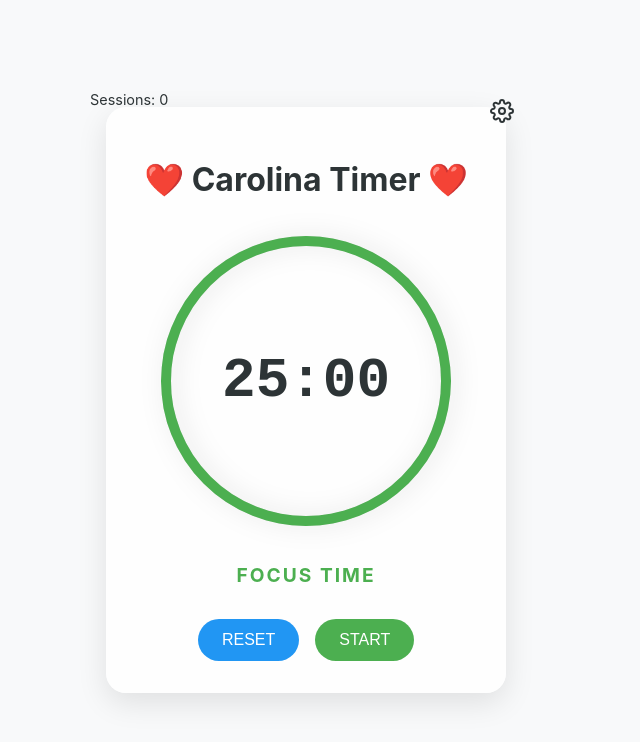
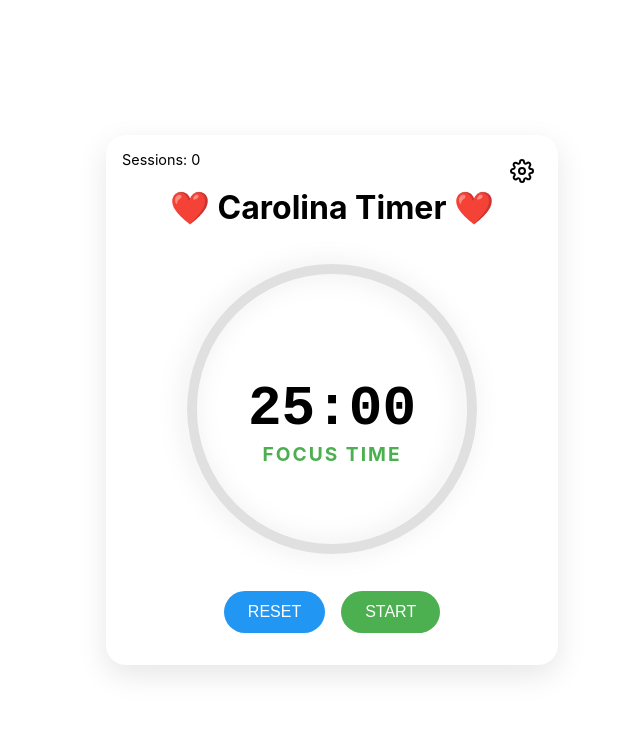
Before and after one commit to Alexandregil007/pomodoro-timer, a React (Create React App) app: page / in a window 1280 px wide. Shown: the top 742 px of the page, without its empty margins (340-980 px from the left). Built offline with nearby package versions, Linux system fonts and the light colour scheme; no server answers.

Commit message:
Update: *(WORKING)* Full App  Reconstruction (Theme Colors + Slider Options + Bugs)

```diff
--- a/src/components/Controls.jsx
+++ b/src/components/Controls.jsx
@@ -2,29 +2,22 @@ import React from 'react';
 import { useTimer } from '../contexts/TimerContext';
 
 const Controls = () => {
-  const { isRunning, setIsRunning, handleReset, theme } = useTimer();
-
-  const themeColors = {
-    light: { start: '#4CAF50', pause: '#FF5722', reset: '#2196F3' },
-    dark: { start: '#9C27B0', pause: '#FF7043', reset: '#BB86FC' },
-    pink: { start: '#FF69B4', pause: '#FF4500', reset: '#FF1493' },
-    ocean: { start: '#20B2AA', pause: '#00BFFF', reset: '#1E90FF' }
-  };
+  const { isRunning, setIsRunning, handleReset, theme, themes } = useTimer();
 
   return (
     <div className="controls-container">
       <button
-        className="control-btn reset-btn"
+        className="control-btn reset"
         onClick={handleReset}
-        style={{ backgroundColor: themeColors[theme].reset }}
+        style={{ backgroundColor: themes[theme].button }}
       >
         RESET
       </button>
       <button
-        className={`control-btn ${isRunning ? 'pause-btn' : 'start-btn'}`}
+        className={`control-btn ${isRunning ? 'pause' : 'start'}`}
         onClick={() => setIsRunning(!isRunning)}
         style={{
-          backgroundColor: isRunning ? themeColors[theme].pause : themeColors[theme].start
+          backgroundColor: isRunning ? themes[theme].pause : themes[theme].focus
         }}
       >
         {isRunning ? 'PAUSE' : 'START'}
--- a/src/components/ProgressCircle.jsx
+++ b/src/components/ProgressCircle.jsx
@@ -5,7 +5,7 @@ import styled from 'styled-components';
 const Circle = styled.svg`
   width: 300px;
   height: 300px;
-  transform: rotate(-90deg);
+  transform: rotate(90deg); // Changed rotation
   margin: 0 auto;
   filter: drop-shadow(0 4px 12px rgba(0,0,0,0.1));
 `;
@@ -19,22 +19,29 @@ const TimeDisplay = styled.div`
   font-weight: bold;
   font-family: 'Courier New', monospace;
   color: ${({ theme }) => theme.text};
+  text-align: center;
+  width: 100%;
+`;
+
+const PhaseIndicator = styled.div`
+  position: absolute;
+  top: 65%;
+  left: 50%;
+  transform: translate(-50%, -50%);
+  font-size: 1.2rem;
+  text-transform: uppercase;
+  letter-spacing: 2px;
+  font-weight: bold;
+  color: ${({ theme, phase }) => (phase === 'focus' ? theme.focus : theme.pause)};
 `;
 
 const ProgressCircle = () => {
-  const { timeLeft, currentIntervalIndex, intervals, phase, theme } = useTimer();
+  const { timeLeft, currentIntervalIndex, intervals, phase, theme, themes } = useTimer();
   const radius = 140;
   const circumference = 2 * Math.PI * radius;
   const currentDuration = intervals[currentIntervalIndex]?.duration || 1500;
-  const progress = timeLeft / currentDuration;
+  const progress = 1 - (timeLeft / currentDuration);
   const offset = circumference * (1 - progress);
-
-  const themeColors = {
-    light: { focus: '#4CAF50', pause: '#FF5722', background: '#E0E0E0', text: '#2d3436' },
-    dark: { focus: '#9C27B0', pause: '#FF7043', background: '#444', text: '#fff' },
-    pink: { focus: '#FF69B4', pause: '#FF4500', background: '#FFB6C1', text: '#ff69b4' },
-    ocean: { focus: '#20B2AA', pause: '#00BFFF', background: '#AFEEEE', text: '#00b4d8' }
-  };
 
   const formatTime = (seconds) => {
     const mins = Math.floor(seconds / 60).toString().padStart(2, '0');
@@ -49,7 +56,7 @@ const ProgressCircle = () => {
           cx="150"
           cy="150"
           r={radius}
-          stroke={themeColors[theme].background}
+          stroke={themes[theme].circleBg}
           strokeWidth="10"
           fill="transparent"
         />
@@ -57,7 +64,7 @@ const ProgressCircle = () => {
           cx="150"
           cy="150"
           r={radius}
-          stroke={themeColors[theme][phase]}
+          stroke={themes[theme][phase]}
           strokeWidth="10"
           fill="transparent"
           strokeDasharray={`${circumference}`}
@@ -65,9 +72,12 @@ const ProgressCircle = () => {
           strokeLinecap="round"
         />
       </Circle>
-      <TimeDisplay theme={themeColors[theme]}>
+      <TimeDisplay theme={themes[theme]}>
         {formatTime(timeLeft)}
       </TimeDisplay>
+      <PhaseIndicator theme={themes[theme]} phase={phase}>
+        {phase.toUpperCase()} TIME
+      </PhaseIndicator>
     </div>
   );
 };
--- a/src/components/Settings.jsx
+++ b/src/components/Settings.jsx
@@ -1,12 +1,13 @@
 import React, { useState } from 'react';
 import { useTimer } from '../contexts/TimerContext';
 import { v4 as uuidv4 } from 'uuid';
-import { FiTrash2 } from 'react-icons/fi';
+import { FiTrash2, FiX } from 'react-icons/fi';
 
 const Settings = ({ onClose }) => {
   const {
     theme,
     setTheme,
+    themes,
     soundsEnabled,
     setSoundsEnabled,
     vibrationEnabled,
@@ -29,33 +30,40 @@ const Settings = ({ onClose }) => {
     }
   };
 
-  const themeColors = {
-    light: { background: '#f8f9fa', text: '#2d3436' },
-    dark: { background: '#444', text: '#ffffff' },
-    pink: { background: '#fff0f5', text: '#ff69b4' },
-    ocean: { background: '#f0f8ff', text: '#00b4d8' }
-  };
-
   return (
     <div className="settings-overlay">
-      <div className="settings-panel">
+      <div className="settings-panel" style={{ backgroundColor: themes[theme].background, color: themes[theme].text }}>
         <div className="settings-header">
           <h2>Advanced Settings</h2>
-          <button className="close-btn" onClick={onClose}>×</button>
+          <button
+            className="close-btn"
+            onClick={onClose}
+            style={{
+              color: '#000',
+              backgroundColor: '#FFF',
+              borderRadius: '50%',
+              padding: '0.5rem',
+              border: 'none',
+              cursor: 'pointer'
+            }}
+          >
+            <FiX size={24} color="#000" />
+          </button>
         </div>
 
+        {/* Appearance */}
         <div className="settings-group">
           <h3>Appearance</h3>
           <div className="theme-options">
-            {['light', 'dark', 'pink', 'ocean'].map((t) => (
+            {Object.keys(themes).map((t) => (
               <button
                 key={t}
                 className={`theme-btn ${theme === t ? 'active' : ''}`}
                 onClick={() => setTheme(t)}
                 style={{
-                  backgroundColor: themeColors[t].background,
-                  color: themeColors[t].text,
-                  borderColor: theme === t ? '#4CAF50' : 'transparent'
+                  backgroundColor: themes[t].background,
+                  color: themes[t].text,
+                  borderColor: theme === t ? themes[t].button : 'transparent'
                 }}
               >
                 {t.charAt(0).toUpperCase() + t.slice(1)}
@@ -64,6 +72,42 @@ const Settings = ({ onClose }) => {
           </div>
         </div>
 
+        {/* Timer Options */}
+        <div className="settings-group">
+          <h3>Timer Options</h3>
+          <div className="option-list">
+            <label className="switch">
+              <input
+                type="checkbox"
+                checked={infiniteLoop}
+                onChange={(e) => setInfiniteLoop(e.target.checked)}
+              />
+              <span className="slider"></span>
+              Infinite Loop
+            </label>
+            <label className="switch">
+              <input
+                type="checkbox"
+                checked={soundsEnabled}
+                onChange={(e) => setSoundsEnabled(e.target.checked)}
+              />
+              <span className="slider"></span>
+              Enable Sounds
+            </label>
+            <label className="switch">
+              <input
+                type="checkbox"
+                checked={vibrationEnabled}
+                onChange={(e) => setVibrationEnabled(e.target.checked)}
+              />
+              <span className="slider"></span>
+              Enable Vibration
+              <span className="vibration-note">(smartphones only)</span>
+            </label>
+          </div>
+        </div>
+
+        {/* Timer Intervals */}
         <div className="settings-group">
           <h3>Timer Intervals</h3>
           <div className="interval-container">
@@ -77,6 +121,7 @@ const Settings = ({ onClose }) => {
                       newIntervals[index].type = interval.type === 'focus' ? 'pause' : 'focus';
                       setIntervals(newIntervals);
                     }}
+                    style={{ backgroundColor: themes[theme].button }}
                   >
                     {interval.type.charAt(0).toUpperCase() + interval.type.slice(1)}
                   </button>
@@ -89,13 +134,18 @@ const Settings = ({ onClose }) => {
                       setIntervals(newIntervals);
                     }}
                     min="1"
+                    style={{
+                      color: themes[theme].text === '#FFF' ? '#000' : themes[theme].text,
+                      borderColor: themes[theme].text
+                    }}
                   />
                 </div>
                 <button
                   className="delete-btn"
                   onClick={() => setIntervals(intervals.filter((_, i) => i !== index))}
+                  style={{ background: 'none', border: 'none', padding: 0 }}
                 >
-                  <FiTrash2 className="trash-icon" />
+                  <FiTrash2 size={20} color="#ff4444" />
                 </button>
               </div>
             ))}
@@ -107,6 +157,7 @@ const Settings = ({ onClose }) => {
                 ...prev,
                 type: prev.type === 'focus' ? 'pause' : 'focus'
               }))}
+              style={{ backgroundColor: themes[theme].button }}
             >
               {newInterval.type.charAt(0).toUpperCase() + newInterval.type.slice(1)}
             </button>
@@ -115,45 +166,18 @@ const Settings = ({ onClose }) => {
               value={newInterval.duration}
               onChange={(e) => setNewInterval({ ...newInterval, duration: e.target.value })}
               min="1"
+              style={{
+                color: themes[theme].text === '#FFF' ? '#000' : themes[theme].text,
+                borderColor: themes[theme].text
+              }}
             />
-            <button className="add-btn" onClick={handleAddInterval}>
+            <button className="add-btn" onClick={handleAddInterval} style={{ backgroundColor: themes[theme].button }}>
               Add Interval
             </button>
           </div>
         </div>
 
-        <div className="settings-group">
-          <h3>Timer Options</h3>
-          <div className="option-list">
-            <label>
-              <input
-                type="checkbox"
-                checked={infiniteLoop}
-                onChange={(e) => setInfiniteLoop(e.target.checked)}
-              />
-              Infinite Loop
-            </label>
-            <label>
-              <input
-                type="checkbox"
-                checked={soundsEnabled}
-                onChange={(e) => setSoundsEnabled(e.target.checked)}
-              />
-              Enable Sounds
-            </label>
-            <label>
-              <input
-                type="checkbox"
-                checked={vibrationEnabled}
-                onChange={(e) => setVibrationEnabled(e.target.checked)}
-              />
-              Enable Vibration
-              <span className="vibration-note">(smartphones only)</span>
-            </label>
-          </div>
-        </div>
-
-        <button className="save-button" onClick={onClose}>
+        <button className="save-button" onClick={onClose} style={{ backgroundColor: themes[theme].button }}>
           Save Settings
         </button>
       </div>
--- a/src/components/Timer.jsx
+++ b/src/components/Timer.jsx
@@ -5,29 +5,27 @@ import Controls from './Controls';
 import { FiSettings } from 'react-icons/fi';
 
 const Timer = ({ showSettings }) => {
-  const { sessionCount, phase } = useTimer();
+  const { sessionCount, theme, themes } = useTimer();
 
   return (
-    <div className="timer-container">
+    <div className="timer-container" style={{ backgroundColor: themes[theme].background }}>
       <button
         className="settings-button"
         onClick={showSettings}
+        style={{ color: themes[theme].text }}
       >
         <FiSettings />
       </button>
 
-      <div className="session-counter">
+      <div className="session-counter" style={{ color: themes[theme].text }}>
         <span>Sessions: {sessionCount}</span>
       </div>
 
-      <h1 className="app-title">❤️ Carolina Timer ❤️ </h1>
+      <h1 className="app-title" style={{ color: themes[theme].text }}>
+      ❤️ Carolina Timer ❤️
+      </h1>
 
       <ProgressCircle />
-
-      <div className={`phase-indicator ${phase}`}>
-        {phase.toUpperCase()} TIME
-      </div>
-
       <Controls />
     </div>
   );
--- a/src/contexts/TimerContext.js
+++ b/src/contexts/TimerContext.js
@@ -1,11 +1,4 @@
-import React, {
-  createContext,
-  useContext,
-  useState,
-  useEffect,
-  useRef,
-  useMemo // Added useMemo import
-} from 'react';
+import React, { createContext, useContext, useState, useEffect, useRef, useMemo } from 'react';
 import { v4 as uuidv4 } from 'uuid';
 import useSound from 'use-sound';
 import alertSound from '../assets/sounds/alert.mp3';
@@ -32,9 +25,43 @@ export const TimerProvider = ({ children }) => {
   const [sessionCount, setSessionCount] = useState(0);
   const [play] = useSound(alertSound);
   const progressRef = useRef(1);
+  const VIBRATION_PATTERN = useMemo(() => [500, 250, 500], []);
 
-  // Memoize vibration pattern
-  const VIBRATION_PATTERN = useMemo(() => [500, 250, 500], []);
+  const themes = {
+    light: {
+      background: '#FFF',
+      text: '#000',
+      button: '#2196F3',
+      focus: '#4CAF50', // Key color for start button
+      pause: '#FF5722',
+      circleBg: '#E0E0E0'
+    },
+    dark: {
+      background: '#121212',
+      text: '#FFF',
+      button: '#BB86FC',
+      focus: '#9C27B0',
+      pause: '#FF7043',
+      circleBg: '#2D2D2D'
+    },
+    pink: {
+      background: '#FFF0F5',
+      text: '#FF69B4',
+      button: '#FF1493',
+      focus: '#FF69B4',
+      pause: '#FF4500',
+      circleBg: '#FFB6C1'
+    },
+    ocean: {
+      background: '#F0FFFF',
+      text: '#4682B4',
+      button: '#1E90FF',
+      focus: '#20B2AA',
+      pause: '#00BFFF',
+      circleBg: '#AFEEEE'
+    }
+  };
+
 
   const safeSetIntervals = (newIntervals) => {
     if (newIntervals.length === 0) {
@@ -102,6 +129,7 @@ export const TimerProvider = ({ children }) => {
       timeLeft, setTimeLeft,
       phase, setPhase,
       theme, setTheme,
+      themes,
       soundsEnabled, setSoundsEnabled,
       vibrationEnabled, setVibrationEnabled,
       intervals, setIntervals: safeSetIntervals,
--- a/src/styles.css
+++ b/src/styles.css
@@ -10,17 +10,10 @@ body {
 }
 
 /* Theme Colors */
-body.light { background: #f8f9fa; color: #2d3436; }
-body.dark { background: #444; color: #ffffff; }
-body.pink { background: #fff0f5; color: #ff69b4; }
-body.ocean { background: #f0f8ff; color: #00b4d8; }
-
-.app-container {
-  width: 100%;
-  max-width: 400px;
-  padding: 2rem;
-  position: relative;
-}
+body.light { background: #FFF; color: #000; }
+body.dark { background: #121212; color: #FFF; }
+body.pink { background: #FFF0F5; color: #FF69B4; }
+body.ocean { background: #F0FFFF; color: #4682B4; }
 
 /* Timer Container */
 .timer-container {
@@ -28,7 +21,10 @@ body.ocean { background: #f0f8ff; color: #00b4d8; }
   padding: 2rem;
   border-radius: 20px;
   box-shadow: 0 10px 30px rgba(0,0,0,0.1);
-  background: rgba(255,255,255,0.9);
+  width: 100%;
+  max-width: 400px;
+  margin: 0 auto;
+  position: relative;
 }
 
 body.dark .timer-container {
@@ -43,18 +39,7 @@ body.ocean .timer-container {
   background: rgba(240,248,255,0.9);
 }
 
-.settings-button {
-  position: absolute;
-  top: 1rem;
-  right: 1rem;
-  background: none;
-  border: none;
-  font-size: 1.5rem;
-  cursor: pointer;
-  padding: 0.5rem;
-  color: inherit;
-}
-
+/* Session Counter */
 .session-counter {
   position: absolute;
   top: 1rem;
@@ -65,10 +50,11 @@ body.ocean .timer-container {
   gap: 0.5rem;
 }
 
+/* App Title */
 .app-title {
   font-size: 2rem;
+  font-weight: bold;
   margin-bottom: 2rem;
-  font-weight: bold;
 }
 
 /* Progress Circle Container */
@@ -78,27 +64,6 @@ body.ocean .timer-container {
   width: 300px;
   height: 300px;
 }
-
-.time-display {
-  position: absolute;
-  top: 50%;
-  left: 50%;
-  transform: translate(-50%, -50%);
-  font-size: 3.5rem;
-  font-weight: bold;
-  font-family: 'Courier New', monospace;
-}
-
-.phase-indicator {
-  font-size: 1.2rem;
-  text-transform: uppercase;
-  letter-spacing: 2px;
-  margin: 1rem 0;
-  font-weight: bold;
-}
-
-.phase-indicator.focus { color: #4CAF50; }
-.phase-indicator.pause { color: #FF5722; }
 
 /* Controls */
 .controls-container {
@@ -118,9 +83,17 @@ body.ocean .timer-container {
   color: white;
 }
 
-.control-btn.reset { background: #2196F3; }
-.control-btn.start { background: #4CAF50; }
-.control-btn.pause { background: #FF5722; }
+/* Settings Button */
+.settings-button {
+  position: absolute;
+  top: 1rem;
+  right: 1rem;
+  background: none;
+  border: none;
+  font-size: 1.5rem;
+  cursor: pointer;
+  padding: 0.5rem;
+}
 
 /* Settings Overlay */
 .settings-overlay {
@@ -138,19 +111,16 @@ body.ocean .timer-container {
 
 .settings-panel {
   background: rgba(255,255,255,0.95);
-  color: inherit;
   padding: 2rem;
   border-radius: 15px;
   width: 90%;
   max-width: 500px;
   max-height: 90vh;
   overflow-y: auto;
-  box-shadow: 0 0 20px rgba(0,0,0,0.2);
 }
 
 body.dark .settings-panel {
   background: rgba(45,45,45,0.95);
-  color: #fff;
 }
 
 .settings-header {
@@ -158,14 +128,6 @@ body.dark .settings-panel {
   justify-content: space-between;
   align-items: center;
   margin-bottom: 1.5rem;
-}
-
-.close-btn {
-  background: none;
-  border: none;
-  font-size: 1.5rem;
-  cursor: pointer;
-  color: inherit;
 }
 
 .theme-options {
@@ -181,16 +143,6 @@ body.dark .settings-panel {
   border-radius: 10px;
   cursor: pointer;
   transition: all 0.2s ease;
-  color: inherit;
-}
-
-.theme-btn.active {
-  border-color: #4CAF50;
-  box-shadow: 0 0 10px rgba(76,175,80,0.3);
-}
-
-.interval-container {
-  margin: 1rem 0;
 }
 
 .interval-row {
@@ -212,29 +164,17 @@ body.dark .settings-panel {
   min-width: 80px;
 }
 
-.type-btn.focus { background: #4CAF50; }
-.type-btn.pause { background: #FF5722; }
-
 .delete-btn {
-  background: #e74c3c;
-  border: none;
-  padding: 0.5rem;
-  border-radius: 50%;
-  cursor: pointer;
-  font-size: 1.2rem;
-  width: 36px;
-  height: 36px;
-  display: flex;
-  align-items: center;
-  justify-content: center;
+  background: none;
+  color: #ff4444;
+  font-size: 1.5rem;
+  padding: 0;
 }
 
 .interval-add {
   display: flex;
   gap: 1rem;
   margin-top: 2rem;
-  padding-top: 2rem;
-  border-top: 2px solid rgba(0,0,0,0.1);
 }
 
 .add-btn {
@@ -261,12 +201,6 @@ input[type="number"] {
   margin: 1rem 0;
 }
 
-.option-list label {
-  display: flex;
-  align-items: center;
-  gap: 0.5rem;
-}
-
 .save-button {
   width: 100%;
   padding: 1rem;
@@ -278,147 +212,60 @@ input[type="number"] {
   margin-top: 2rem;
 }
 
-.settings-overlay {
-  backdrop-filter: blur(5px);
-}
-
-.delete-btn {
-  background: none !important;
-  color: #ff4444 !important;
-  font-size: 1.5rem;
-  padding: 0 !important;
-  width: auto !important;
-  height: auto !important;
-}
-
-.delete-btn:hover {
-  color: #cc0000 !important;
-}
-
-.interval-row {
-  background: rgba(0,0,0,0.03) !important;
-}
-
-body.dark .interval-row {
-  background: rgba(255,255,255,0.05) !important;
-}
-
-.settings-group {
-  margin-bottom: 2rem;
-}
-
-.settings-group h3 {
-  color: inherit;
-  margin-bottom: 1rem;
-  font-size: 1.1rem;
-  font-weight: 600;
-}
-
-.interval-controls {
-  display: flex;
-  gap: 1rem;
-  flex: 1;
-}
-
-.trash-icon {
-  color: #ff4444;
-  width: 20px;
-  height: 20px;
-  transition: color 0.2s;
-}
-
-.trash-icon:hover {
-  color: #cc0000;
-}
-
-.delete-btn {
-  background: none !important;
-  padding: 0 !important;
-  border: none !important;
-  display: flex;
-  align-items: center;
-}
-
-.theme-btn[data-theme="dark"] {
-  background: #444 !important;
-}
-
-.interval-row {
+.switch {
+  position: relative;
   display: flex;
   align-items: center;
   gap: 1rem;
-  margin-bottom: 1rem;
+  cursor: pointer;
+  width: 100%;
+  padding: 0.5rem 0;
 }
 
-.interval-add {
-  display: flex;
-  gap: 1rem;
-  margin-top: 1.5rem;
+.switch input {
+  opacity: 0;
+  width: 0;
+  height: 0;
 }
 
-.settings-panel {
-  scrollbar-width: none;
-  -ms-overflow-style: none;
+.slider {
+  position: relative;
+  display: inline-block;
+  width: 50px;
+  height: 25px;
+  background-color: #ccc;
+  transition: .4s;
+  border-radius: 34px;
 }
 
-.settings-panel::-webkit-scrollbar {
-  display: none;
+.slider:before {
+  position: absolute;
+  content: "";
+  height: 21px;
+  width: 21px;
+  left: 2px;
+  bottom: 2px;
+  background-color: white;
+  transition: .4s;
+  border-radius: 50%;
 }
 
-/* New Interactive Styles */
-button {
-  transition: all 0.2s ease;
-  cursor: pointer;
+input:checked + .slider {
+  background-color: #2196F3;
 }
 
-button:hover {
-  transform: scale(1.05);
+input:checked + .slider:before {
+  transform: translateX(25px);
 }
 
-button:active {
-  transform: scale(0.95);
-}
-
-input[type="number"] {
-  transition: all 0.2s ease;
-  background: rgba(255,255,255,0.1);
-}
-
-input[type="number"]:focus {
-  outline: 2px solid currentColor;
-}
-
-body.light {
-  --hover-brightness: 1.1;
-  --active-brightness: 0.9;
-}
-
-body.dark {
-  --hover-brightness: 1.2;
-  --active-brightness: 0.8;
-}
-
-body.pink {
-  --hover-brightness: 1.15;
-  --active-brightness: 0.85;
-}
-
-body.ocean {
-  --hover-brightness: 1.15;
-  --active-brightness: 0.85;
-}
-
-.control-btn:hover {
-  filter: brightness(var(--hover-brightness));
-}
-
-.control-btn:active {
-  filter: brightness(var(--active-brightness));
-}
+/* Theme-specific slider colors */
+body.light input:checked + .slider { background-color: #4CAF50; }
+body.dark input:checked + .slider { background-color: #BB86FC; }
+body.pink input:checked + .slider { background-color: #FF1493; }
+body.ocean input:checked + .slider { background-color: #1E90FF; }
 
 .vibration-note {
-  color: currentColor;
-  opacity: 0.6;
-  font-size: 0.8em;
+  font-size: 0.8rem;
+  color: #666;
   margin-left: 0.5rem;
 }
```
